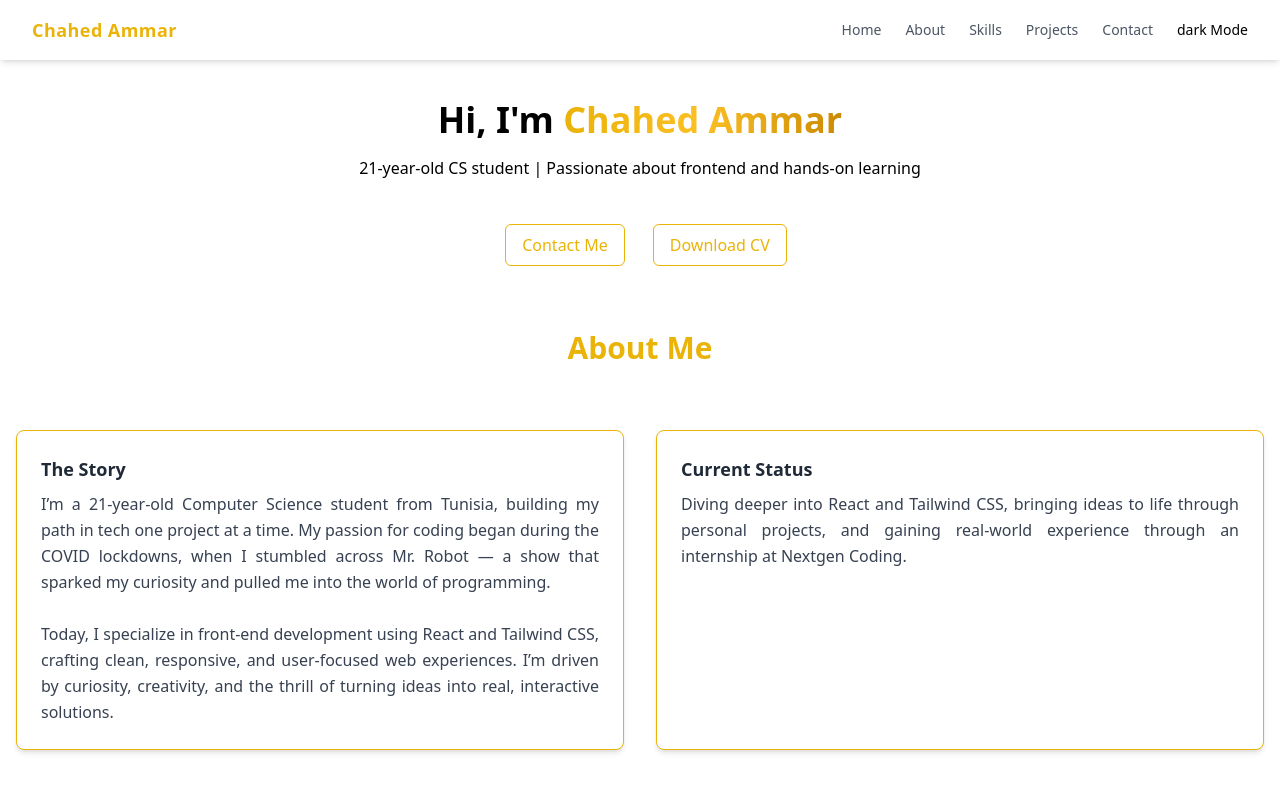
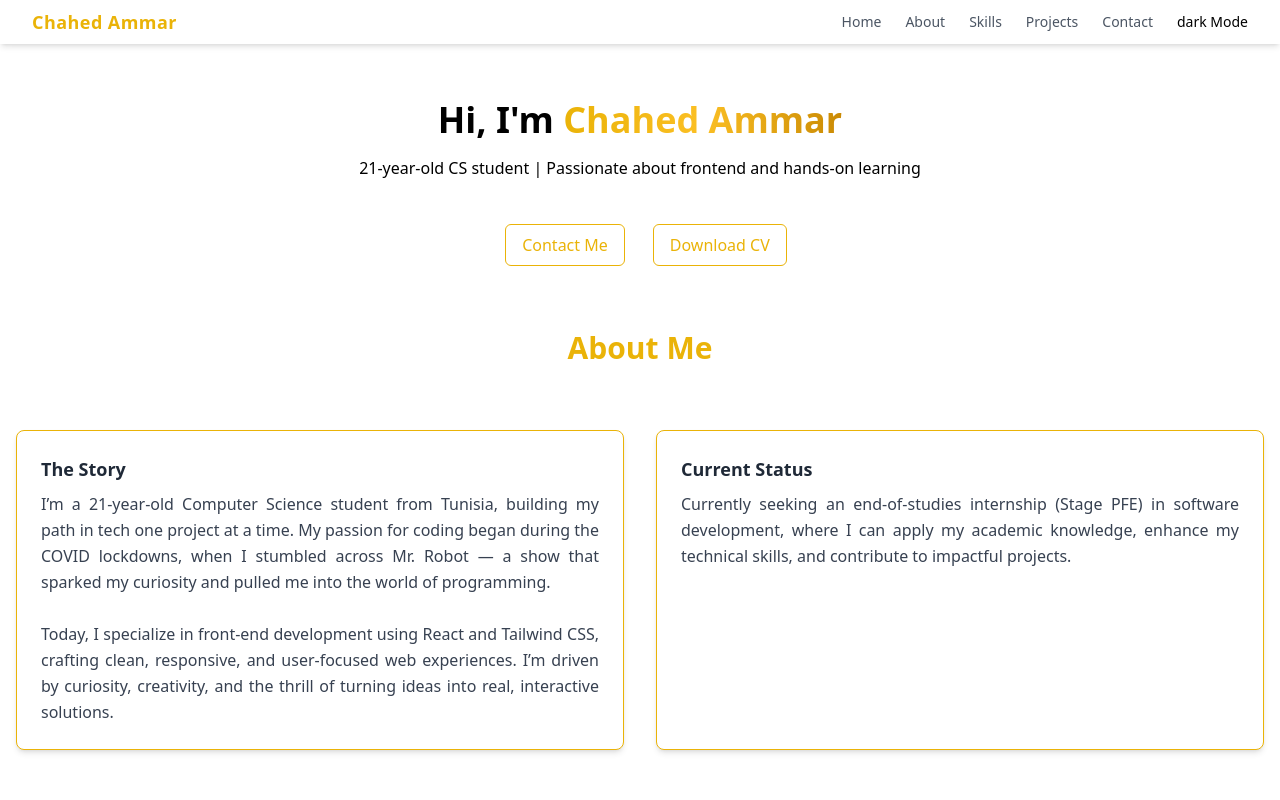
Before and after one commit to ChahedAmmar/Portfolio, a website: page public/index.html in a window 1280 px wide. Shown: the top 800 px of the page. Drawn offline with nearby package versions, Linux system fonts and the light colour scheme.

Commit message:
changed the current status

```diff
--- a/public/index.html
+++ b/public/index.html
@@ -14,7 +14,7 @@
 </head>
 <body class="dark:bg-gray-900">
     <nav class="fixed top-0 left-0 right-0 bg-white/80 dark:bg-gray-800/80  backdrop-blur-md shadow-md z-50 ">
-        <ul class="flex items-center justify-between px-8 py-4 max-w-7xl mx-auto">
+        <ul class="flex items-center justify-between px-8 py-2 max-w-7xl mx-auto">
           <li>
             <a href="#home" class="text-yellow-500 font-extrabold text-lg tracking-wide mr-4">Chahed Ammar</a>
           </li>
@@ -71,8 +71,8 @@
       <div class="flex-1 border border-yellow-500 bg-white p-6 rounded-lg shadow-md hover:shadow-xl transition-shadow duration-300">
         <h2 class="text-lg font-semibold text-gray-800 mb-2 text-left">Current Status</h2>
         <p class="text-gray-700 leading-relaxed text-justify">
-          Diving deeper into React and Tailwind CSS, bringing ideas to life through personal projects,
-          and gaining real-world experience through an internship at Nextgen Coding.
+          Currently seeking an end-of-studies internship (Stage PFE) in software development,
+  where I can apply my academic knowledge, enhance my technical skills, and contribute to impactful projects.
         </p>
       </div>
     </section>
```
